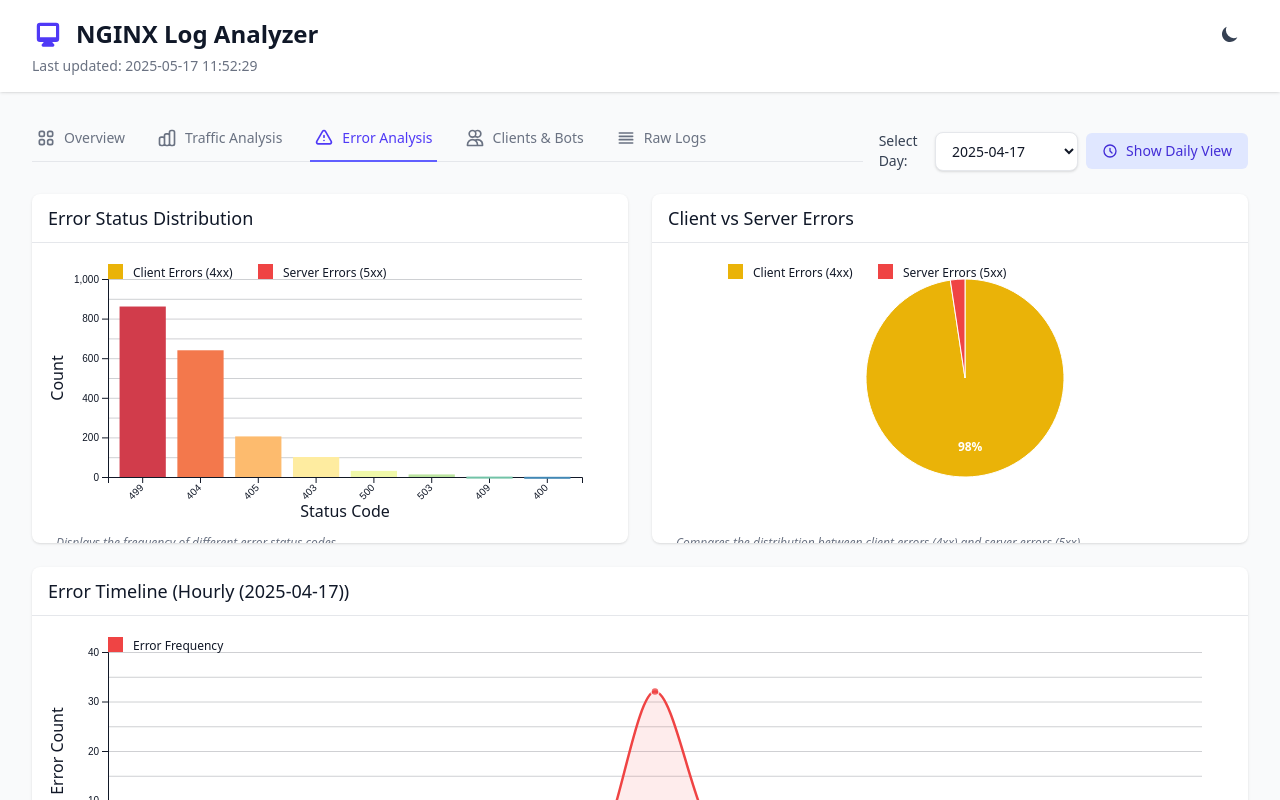
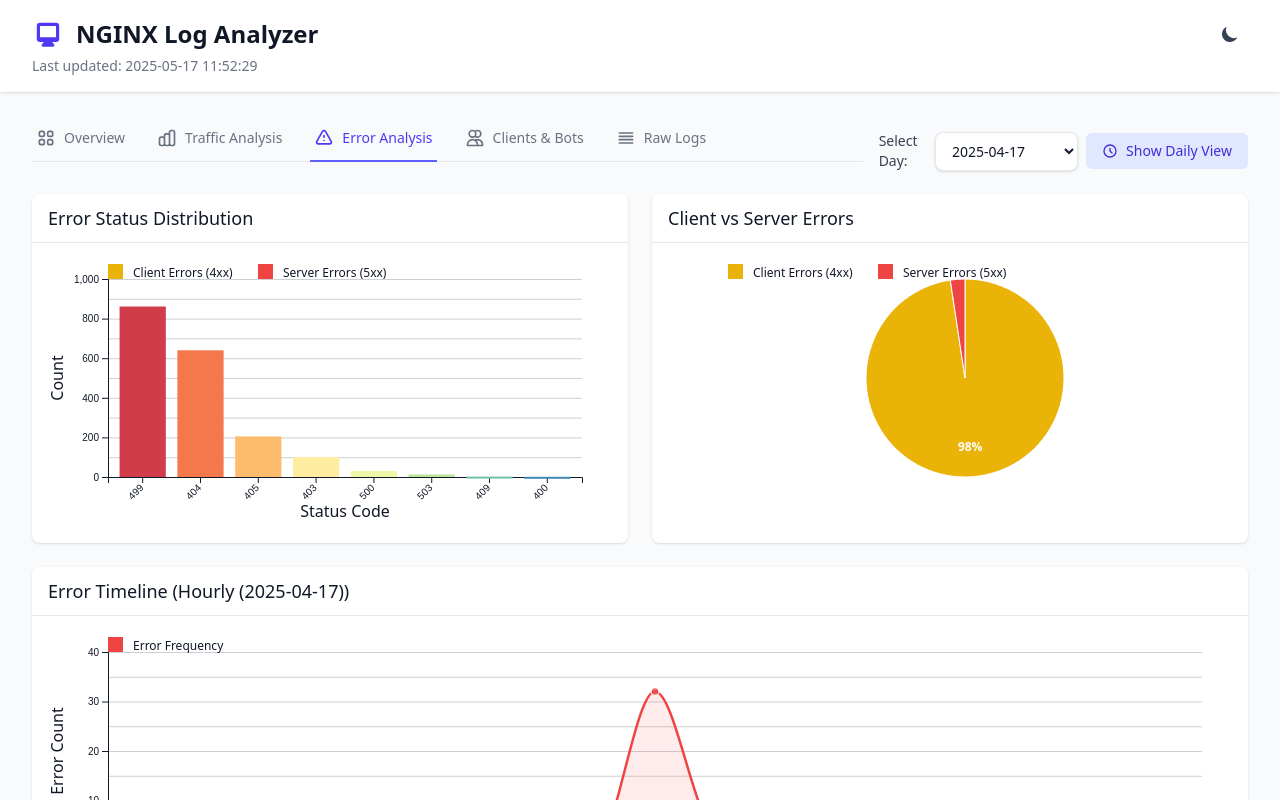
Before and after one commit to MykolaVaskevych/ICM_2025_HACKATON, a Next.js app in the folder nginx-dashboard/: page /dashboard in a window 1280 px wide. Both pictures are taken after a click on the button "Error Analysis". Shown: the top 800 px of the page. Built offline with nearby package versions, Linux system fonts and the light colour scheme.

Commit message:
Remove descriptive text from plots

```diff
--- a/nginx-dashboard/app/dashboard/DashboardContent.js
+++ b/nginx-dashboard/app/dashboard/DashboardContent.js
@@ -283,7 +283,6 @@
                   showLegend={true}
                   legendItems={[{ label: 'Data Transfer Volume', color: '#059669' }]}
                   tooltipFormatter={(d) => `${d.megabytes.toFixed(2)} MB at ${timeRange === 'hourly' ? `${d.hour}:00` : d.date}`}
-                  description="Shows the volume of data transferred to clients in megabytes"
                 />
               </Card>
 
@@ -305,7 +304,6 @@
                     color: chartColors[i % chartColors.length]
                   }))}
                   tooltipFormatter={(d) => `${d.count.toLocaleString()} requests for .${d.type} files (${(d.count / summaryData.find(s => s.metric === 'Total Requests')?.value * 100).toFixed(1)}% of total)`}
-                  description="Shows distribution of requests by file extension types"
                   onClick={(d) => {
                     setActiveTab('logs');
                     handleApplyFilters({ path: `.${d.type}` });
--- a/nginx-dashboard/app/dashboard/components/D3Chart.js
+++ b/nginx-dashboard/app/dashboard/components/D3Chart.js
@@ -575,11 +575,6 @@
         <svg ref={svgRef} width="100%" height="100%"></svg>
         {showTooltip && <div ref={tooltipDiv} className="chart-tooltip"></div>}
       </div>
-      {description && (
-        <div className="text-xs text-gray-500 dark:text-gray-400 mt-2 px-2 italic">
-          {description}
-        </div>
-      )}
     </div>
   );
 }
--- a/nginx-dashboard/app/dashboard/components/ErrorAnalysis.js
+++ b/nginx-dashboard/app/dashboard/components/ErrorAnalysis.js
@@ -135,7 +135,6 @@
               yLabel="Count"
               tooltipFormatter={(d) => `Status ${d.status}: ${d.count} occurrences (${d.description || ''})`}
               showTooltip={true}
-              description="Displays the frequency of different error status codes"
               onClick={(d) => {
                 handleApplyFilters({ status: d.status });
               }}
@@ -164,7 +163,6 @@
               yKey="count"
               tooltipFormatter={(d) => `${d.type}: ${d.count} occurrences (${((d.count / (errorTypeDistribution[0].count + errorTypeDistribution[1].count)) * 100).toFixed(1)}%)`}
               showTooltip={true}
-              description="Compares the distribution between client errors (4xx) and server errors (5xx)"
               colors={[statusCodeColors['4xx'], statusCodeColors['5xx']]}
               showLegend={true}
               legendItems={[
@@ -196,7 +194,6 @@
             showLegend={true}
             legendItems={[{ label: 'Error Frequency', color: '#ef4444' }]}
             tooltipFormatter={(d) => `${d.count} errors at ${timeRange === 'hourly' ? `${d.hour}` : d.date}`}
-            description="Displays the frequency of errors (4xx and 5xx status codes) over time"
           />
         </div>
       </div>
```
